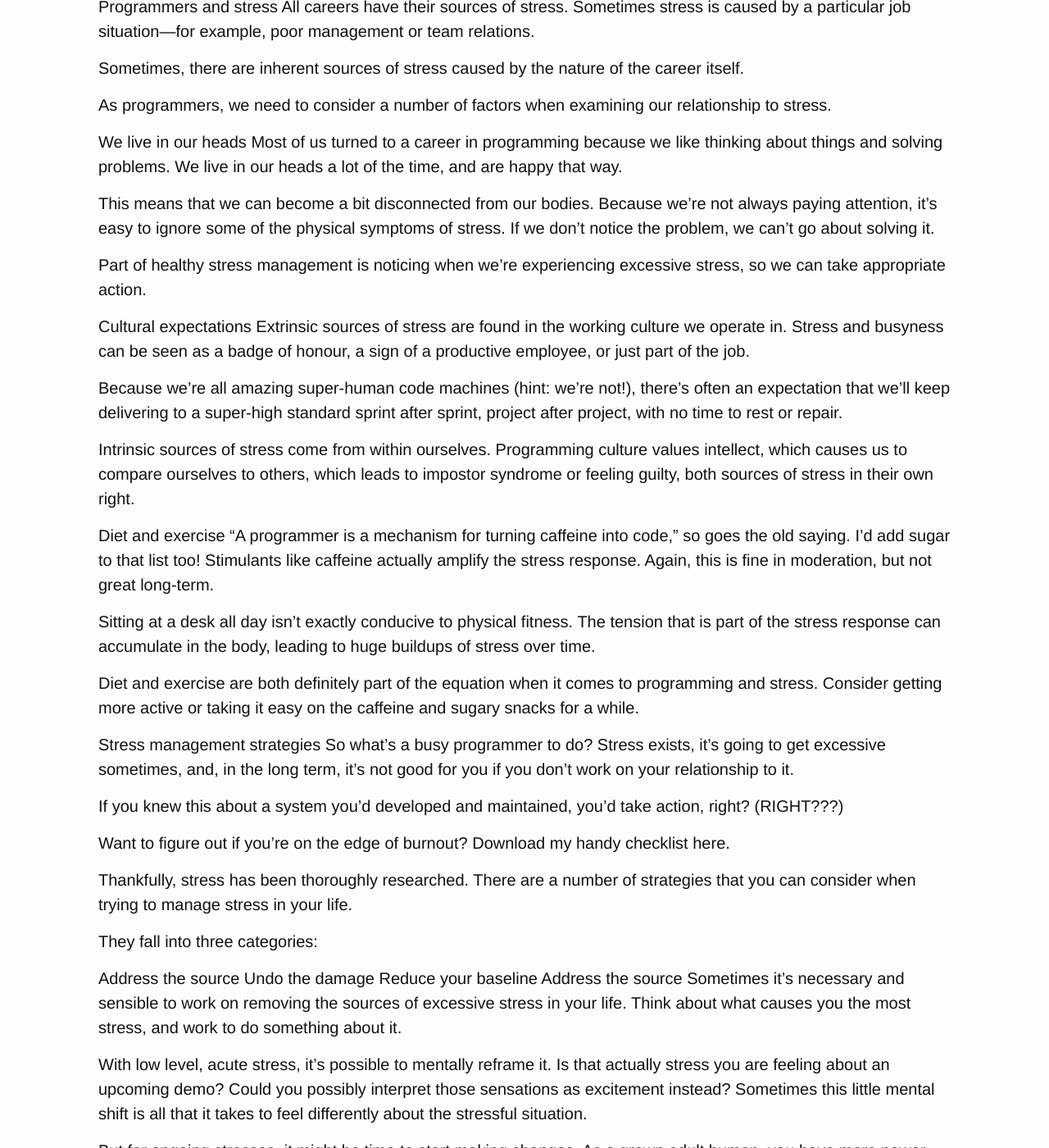
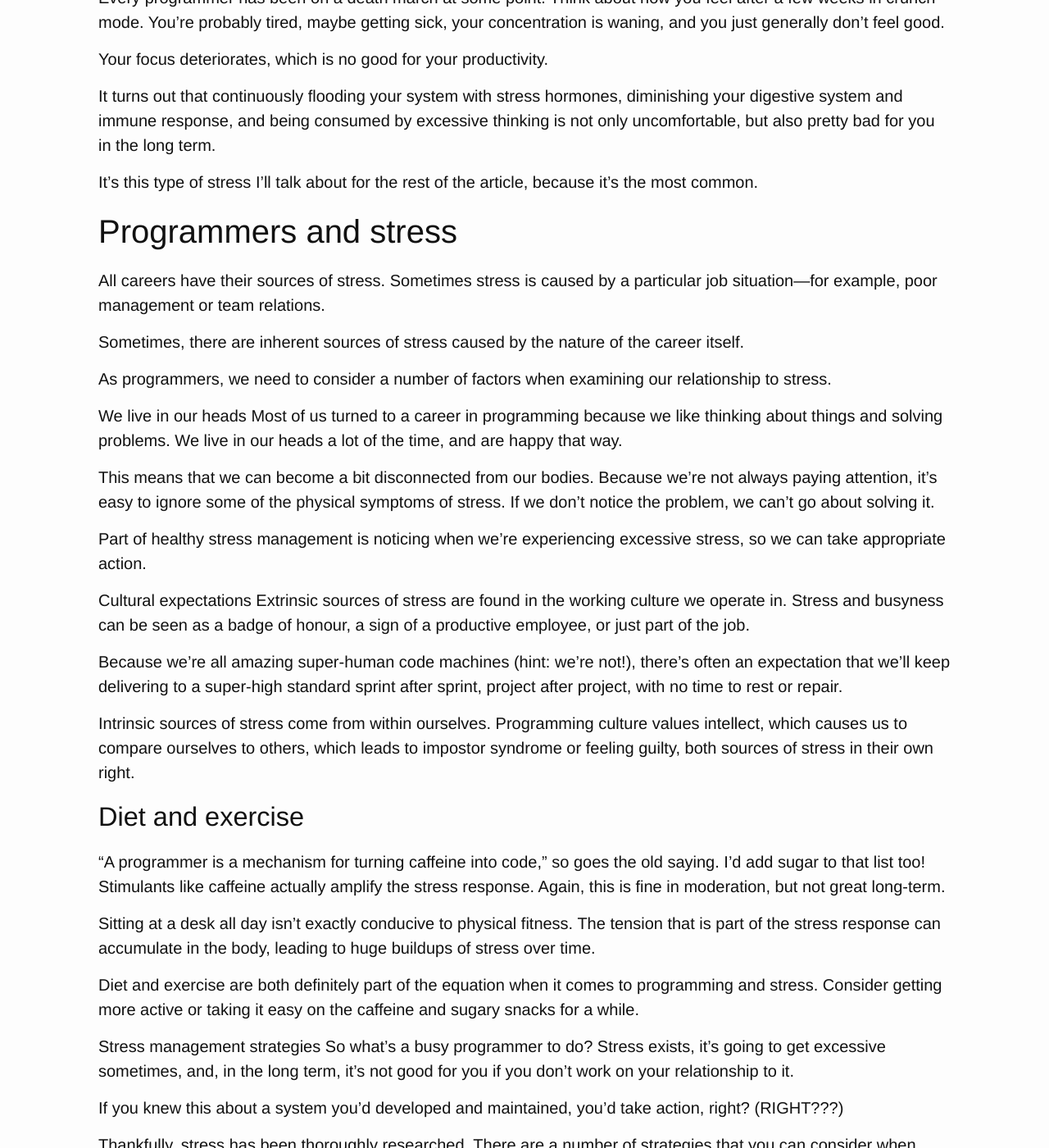
Before and after one commit to Stdubic/Stevan-Aleksic-aka-Stdubic, a Jekyll site: the page built from _posts/2018-01-01-Manage-Stress.md, in a window 1280 px wide and 1400 px high, scrolled down 3519 px. Shown: the whole window at 82% size. Built offline with Jekyll 4.4.1, drawn with Linux system fonts in a browser that asks for light colours; some of the changed text lies outside the part shown.

Commit message:
Update 2018-01-01-Manage-Stress.md

```diff
--- a/_posts/2018-01-01-Manage-Stress.md
+++ b/_posts/2018-01-01-Manage-Stress.md
@@ -19,12 +19,13 @@ I want to share some of that with you here.
 
 It’s valuable information, and it applies to everyone. Software development often scores well in terms of job satisfaction, but developers are are, despite their protestations to the contrary, humans and are subject to the same limitations as anyone else.
 
-How stress works
+## How stress works
 Programming culture emphasises excellence and ability. This can make it difficult to admit to ourselves or others that we might be having an issue with stress.
 
 However, it’s literally baked into our neural and physical circuitry, so everybody has to deal with it at some point.
 
-Stress in the mind and body
+### Stress in the mind and body
+
 Stress is a series of physiological and mental changes that happen when our body and mind perceive a threat or challenge in our environment.
 
 Stress and relaxation are defined by the level of physiological arousal and muscular tension in the body.
@@ -56,7 +57,8 @@ Or our digestion shuts down so that the energy it uses might be redirected to ma
 
 The same thing happens with our immune response. Energy is conserved by shutting it down temporarily, at the expense of reduced immunity. This is why you often get sick at times of increased stress, and why excessive stress is associated with long-term, chronic illnesses.
 
-Stress and the nervous system
+## Stress and the nervous system
+
 Stress is a pretty low-level response in humans. It’s mediated by the sympathetic branch of the autonomic nervous system. Think of this as some pretty deeply embedded hardware - we're talking at the level of BIOS here in computing terms.
 
 The autonomic nervous system is responsible for a whole heap of automatic behaviour in humans—stuff you don’t have to think about, you just do.
@@ -70,7 +72,8 @@ An interesting thing about the stress response is that it doesn’t require the
 
 The threat response can be activated whenever a challenge or threat is perceived. This is why an email or conversation with your boss can be stressful, even though you are not in immediate physical danger.
 
-Good and bad stress
+## Good and bad stress
+
 A little bit of everything is good, in moderation. Red wine, project management processes, and even stress.
 
 Stress is actually a pretty useful response in a challenging or threatening situation. One of the many reasons that we’ve thrived as a species is our ability to evade threats and rise to challenges.
@@ -104,7 +107,8 @@ It turns out that continuously flooding your system with stress hormones, dimini
 
 It's this type of stress I'll talk about for the rest of the article, because it's the most common.
 
-Programmers and stress
+## Programmers and stress
+
 All careers have their sources of stress. Sometimes stress is caused by a particular job situation—for example, poor management or team relations.
 
 Sometimes, there are inherent sources of stress caused by the nature of the career itself.
@@ -125,7 +129,8 @@ Because we’re all amazing super-human code machines (hint: we’re not!), ther
 
 Intrinsic sources of stress come from within ourselves. Programming culture values intellect, which causes us to compare ourselves to others, which leads to impostor syndrome or feeling guilty, both sources of stress in their own right.
 
-Diet and exercise
+### Diet and exercise
+
 “A programmer is a mechanism for turning caffeine into code,” so goes the old saying. I’d add sugar to that list too! Stimulants like caffeine actually amplify the stress response. Again, this is fine in moderation, but not great long-term.
 
 Sitting at a desk all day isn’t exactly conducive to physical fitness. The tension that is part of the stress response can accumulate in the body, leading to huge buildups of stress over time.
@@ -137,16 +142,17 @@ So what’s a busy programmer to do? Stress exists, it’s going to get excessiv
 
 If you knew this about a system you’d developed and maintained, you’d take action, right? (RIGHT???)
 
-Want to figure out if you're on the edge of burnout? Download my handy checklist here.
 
 Thankfully, stress has been thoroughly researched. There are a number of strategies that you can consider when trying to manage stress in your life.
 
 They fall into three categories:
 
-Address the source
-Undo the damage
-Reduce your baseline
-Address the source
+- Address the source
+- Undo the damage
+- Reduce your baseline
+
+
+### Address the source
 Sometimes it’s necessary and sensible to work on removing the sources of excessive stress in your life. Think about what causes you the most stress, and work to do something about it.
 
 With low level, acute stress, it's possible to mentally reframe it. Is that actually stress you are feeling about an upcoming demo? Could you possibly interpret those sensations as excitement instead? Sometimes this little mental shift is all that it takes to feel differently about the stressful situation.
@@ -175,21 +181,21 @@ How about your diet? Your physical exercise routine?
 
 A quick audit of the internal and external sources of stress in your life will provide you with a list of actions you can take to remove them, if possible. It will really help to talk this over with a friend or colleague. It’s sometimes hard to take a clear perspective when you’re in the middle of a stressful patch.
 
-Undo the damage
+### Undo the damage
 Of course, it’s not possible to remove all of the sources of stress in life. If you’ve found a way, untold riches await, so congratulations! And please let me know your secret.
 
 You can certainly try to undo the damage though. And exercise is an extremely effective way to do this. Exercise release endorphins, which not only feel good, but also act to reduce the negative effects of released stress hormones.
 
 Exercise regimes are extremely personal;it can take a while to find one that works for you. My preferred stress buster is yoga—it combines physical demands with deep breathing, which, as we’ll soon see, is a great way to initiate relaxation. But anything that involves moderate to strong physical exercise will do.
 
-Pro-active stress management
+## Pro-active stress management
 We all have a baseline stress level that fluctuates during our lifetime. By taking a pro-active approach, it’s possible to reduce this baseline.
 
 Making stress reduction a focus of your life is a worthy goal. The less affected you are by excessive stress, the more effective you’ll be.
 
 Embrace conscious relaxation exercises, such as the one below. Or learn mindfulness skills, which numerous studies have shown reduce the effects of stress.
 
-A quick relaxation exercise
+### A quick relaxation exercise
 Here’s a quick exercise that helps most people relax.
 
 It works on the simple principle that it’s possible to activate the parasympathetic branch of your nervous system—the part responsible for the relaxation response. You start to slow and deepen your breathing.
@@ -208,7 +214,7 @@ Repeat this for a couple of minutes, generally for around ten to fifteen breaths
 
 How well did this work for you?
 
-Do you pass the stress test?
+## Do you pass the stress test?
 Everyone has different needs when it comes to learning how to manage stress in their life. How resilient you are in the face of stress is determined by a complex set of biological and environmental factors. Your relationship with stress can, and does, change over your lifetime.
 
 Many people find that learning more about their relationship with stress is very rewarding. Chronic stress is a state of misdirected energy, which causes many aspects of your life to suffer.
```
